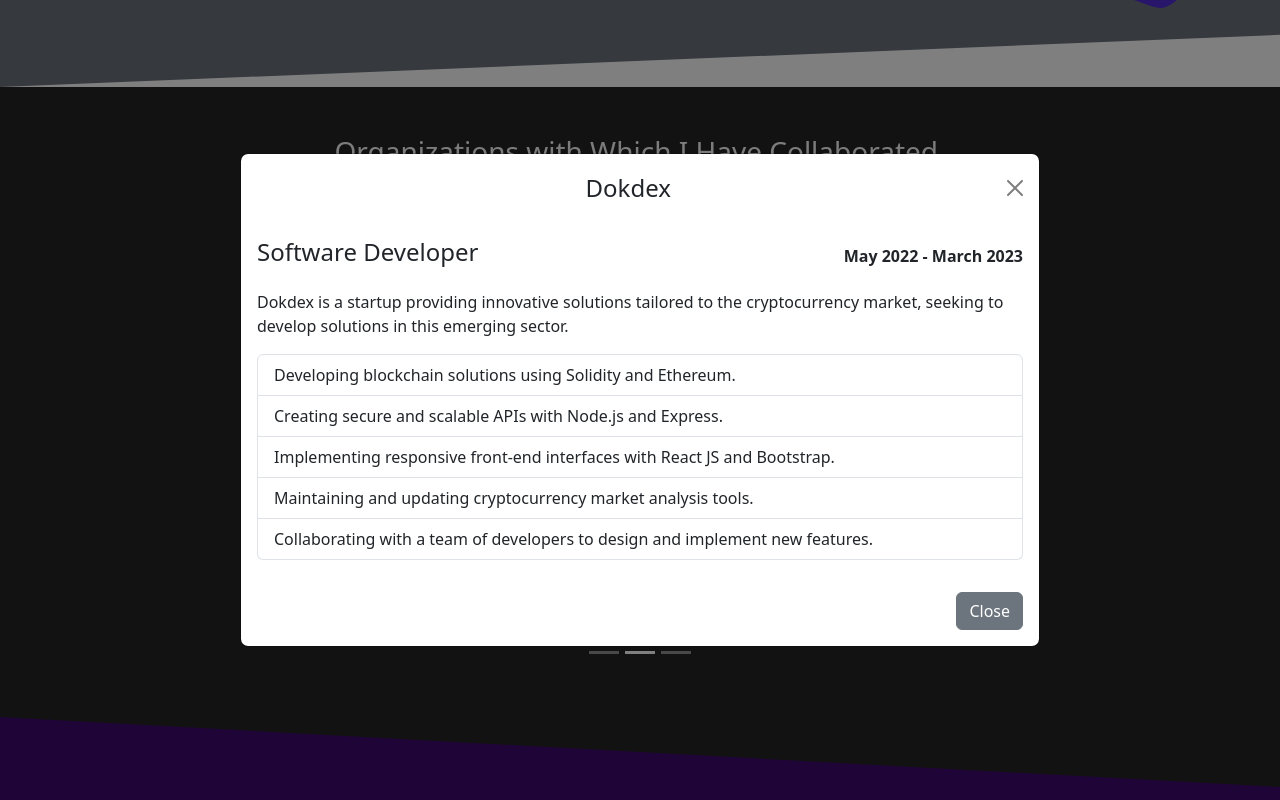
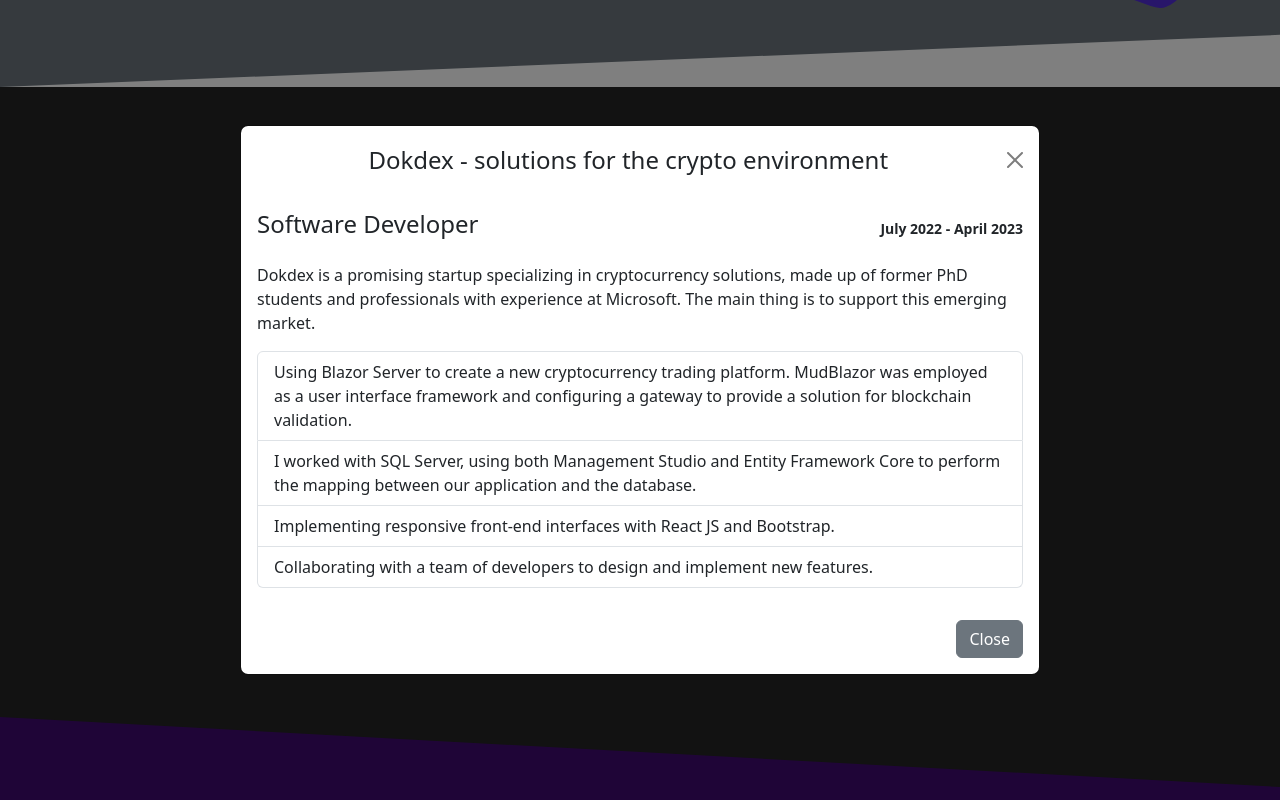
Before and after one commit to DiogoPedro/Personal-WebSite, a React (Vite) app: page / in a window 1280 px wide. Both pictures are taken after a click on the picture 640 px from the left and 1294 px from the top of the page. Shown: the part 894-1694 px from the top of the page. Built offline with nearby package versions, Linux system fonts and the light colour scheme.

Commit message:
Ajustes na correção de json.

```diff
--- a/src/assets/modalCarouse.json
+++ b/src/assets/modalCarouse.json
@@ -2,6 +2,7 @@
   {
     "id": 1,
     "title": "VTB Solutions",
+    "job": "Software Developer",
     "date": "April 2023 - Present",
     "description": "VTB Solutions is a consultancy firm specializing in low-code solutions, with a focus on developing and maintaining systems integrated with AI.",
     "activities": [
@@ -14,28 +15,25 @@
   },
   {
     "id": 2,
-    "title": "Dokdex",
-    "date": "May 2022 - March 2023",
-    "description": "Dokdex is a startup providing innovative solutions tailored to the cryptocurrency market, seeking to develop solutions in this emerging sector.",
+    "title": "Dokdex - solutions for the crypto environment",
+    "job": "Software Developer",
+    "date": "July 2022 - April 2023",
+    "description": "Dokdex is a promising startup specializing in cryptocurrency solutions, made up of former PhD students and professionals with experience at Microsoft. The main thing is to support this emerging market.",
     "activities": [
-      "Developing blockchain solutions using Solidity and Ethereum.",
-      "Creating secure and scalable APIs with Node.js and Express.",
+      "Using Blazor Server to create a new cryptocurrency trading platform. MudBlazor was employed as a user interface framework and configuring a gateway to provide a solution for blockchain validation.",
+      "I worked with SQL Server, using both Management Studio and Entity Framework Core to perform the mapping between our application and the database.",
       "Implementing responsive front-end interfaces with React JS and Bootstrap.",
-      "Maintaining and updating cryptocurrency market analysis tools.",
       "Collaborating with a team of developers to design and implement new features."
     ]
   },
   {
     "id": 3,
-    "title": "Jeep",
-    "date": "June 2021 - April 2022",
-    "description": "Jeep is an iconic brand known for its rugged, versatile vehicles designed for off-road performance and adventure.",
+    "title": "Jeep | Stellantis (Research & Development & Innovation)",
+    "job": "Research and extension project",
+    "date": "May 2022 - July 2022",
+    "description": "Jeep is a renowned vehicle brand, recognized for its robustness, innovation and adventure. Jeep is part of Stellantis, one of the largest automotive groups in the world.",
     "activities": [
-      "Developing marketing websites and landing pages with HTML, CSS, and JavaScript.",
-      "Implementing interactive features using React JS.",
-      "Ensuring cross-browser compatibility and optimizing web performance.",
-      "Collaborating with designers to create visually appealing and user-friendly interfaces.",
-      "Maintaining and updating the company's main website and its subdomains."
+      "Using Python language, we worked on capturing, processing and training images, seeking to use the most modern CNN models as YOLO."
     ]
   }
 ]
--- a/src/components/Carouse.tsx
+++ b/src/components/Carouse.tsx
@@ -51,7 +51,7 @@
           <Carousel.Caption></Carousel.Caption>
           <p className="teste mt-3 pb-4 text-center text-light">
             A startup providing innovative solutions tailored to the cryptocurrency market, seeking to develop solutions
-            in this emerging sector.
+            sector.
           </p>
         </Carousel.Item>
         <Carousel.Item>
@@ -75,6 +75,7 @@
         show={modalShow}
         onHide={handleHide}
         title={modalData.title}
+        job={modalData.job}
         date={modalData.date}
         description={modalData.description}
         activities={modalData.activities}
--- a/src/components/HomePage/ModalCarouse.tsx
+++ b/src/components/HomePage/ModalCarouse.tsx
@@ -5,13 +5,14 @@
 interface ModalCourseProps {
   show: boolean;
   title: string;
+  job: string;
   date: string;
   description: string;
   activities: string[];
   onHide: () => void;
 }
 
-const ModalCourse: React.FC<ModalCourseProps> = ({ show, title, date, description, activities, onHide }) => {
+const ModalCourse: React.FC<ModalCourseProps> = ({ show, title, job, date, description, activities, onHide }) => {
   return (
     <Modal show={show} onHide={onHide} size="lg" aria-labelledby="contained-modal-title-vcenter" centered>
       <Modal.Header className="no-border" closeButton>
@@ -21,9 +22,9 @@
       </Modal.Header>
       <Modal.Body>
         <div className="d-flex justify-content-between align-items-center">
-          <h4>Software Developer</h4>
+          <h4>{job}</h4>
           {date && (
-            <span>
+            <span style={{ fontSize: "14px" }}>
               <b>{date}</b>
             </span>
           )}
```
